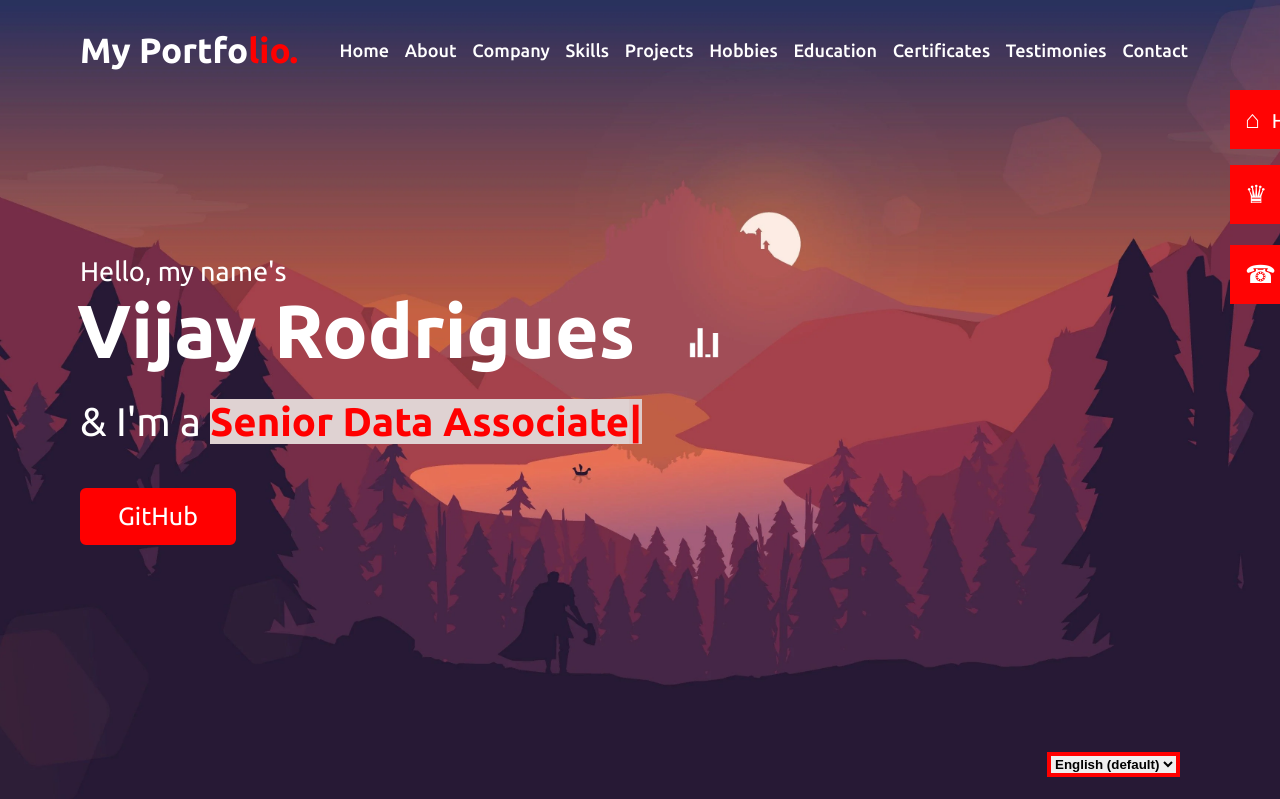
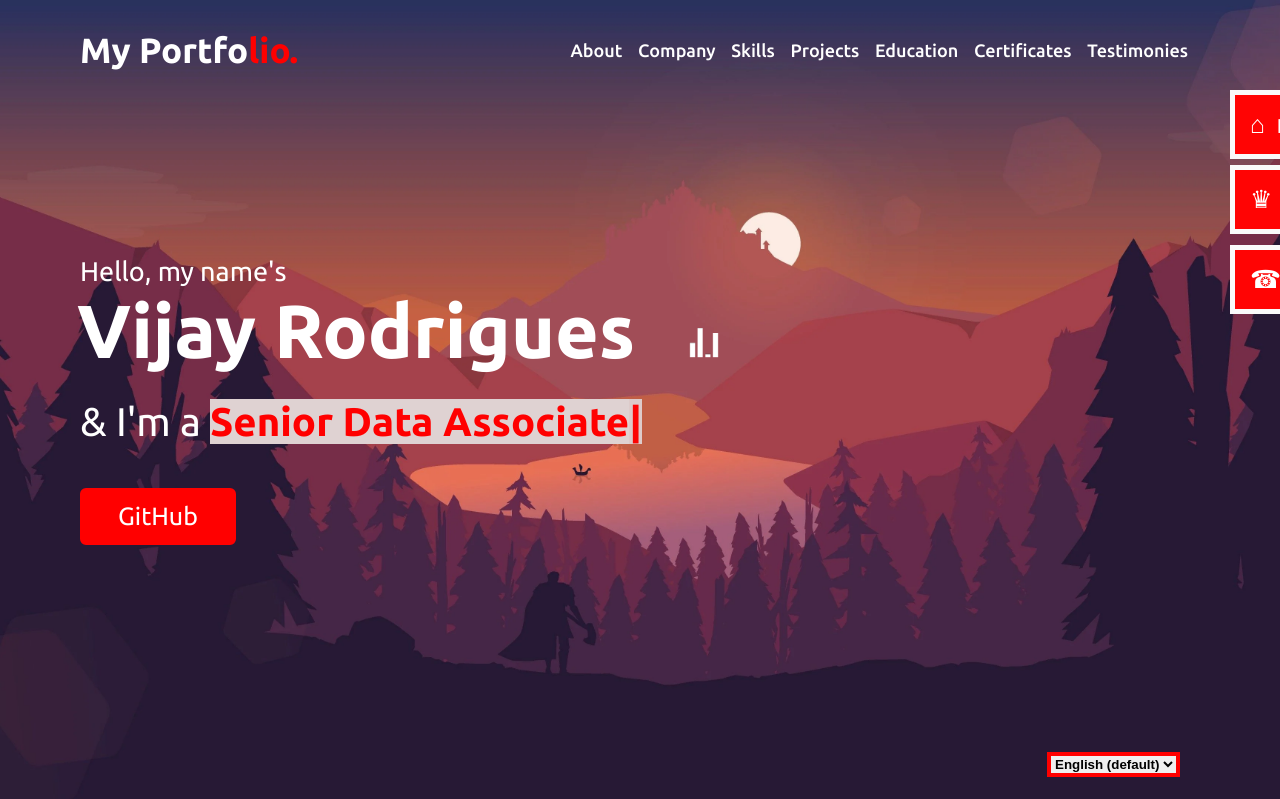
Before and after one commit to VijayRodrigues/my_personal_website_portfolio, a Flask app: page / in a window 1280 px wide. Shown: the top 799 px of the page. Run offline with Flask 2, Linux system fonts and the light colour scheme; some libraries are stand-ins or nearby versions; some web fonts are replaced.

Commit message:
first commit

```diff
--- a/templates/index.html
+++ b/templates/index.html
@@ -165,6 +165,7 @@
   font-size: 20px;
   color: white;
   border-radius: 0 5px 5px 0;
+  border: 5px solid rgb(250, 250, 250);
 }
 
 #mySidenav a:hover {
@@ -172,6 +173,7 @@
   width: 140px;
   color: #ff0404;
   background-color: white;
+  border: 5px solid rgb(12, 24, 21);
 }
 
 #home_new {
@@ -202,19 +204,16 @@
     </div>
     <nav class="navbar">
         <div class="max-width">
-            <div class="logo"><a href="#">My Portfo<span>lio.</span></a></div>
+            <div class="logo"><a href="#home">My Portfo<span>lio.</span></a></div>
 
             <ul class="menu">
-                <li><a href="#home" class="menu-btn">Home</i></a></li>
                 <li><a href="#about" class="menu-btn">About</a></li>
                 <li><a href="#company" class="menu-btn">Company</a></li>
                 <li><a href="#skills" class="menu-btn">Skills</a></li>
                 <li><a href="#services" class="menu-btn">Projects</a></li>
-                <li><a href="#hobbies" class="menu-btn">Hobbies</a></li>
                 <li><a href="#education" class="menu-btn">Education</a></li>
                 <li><a href="#certificates" class="menu-btn">Certificates</a></li>
                 <li><a href="#testimonies" class="menu-btn">Testimonies</a></li>
-                <li><a href="#contact" class="menu-btn">Contact</a></li>
             </ul>
 
             <div class="menu-btn">
@@ -764,7 +763,7 @@
     -->
 </style>
 
-    <br /><select class="trans_ops" onchange="doGTranslate(this);"><option value="en|en">English (default)</option><option value="en|kn">Kannada</option><option value="en|hi">Hindi</option><option value="en|ml">Malayalam</option><option value="en|te">Telugu</option><option value="en|ta">Tamil</option><option value="en|bn">Bengali</option><option value="en|es">Spanish</option><option value="en|de">German</option><option value="en|ar">Arabic</option><option value="en|fr">French</option><option value="en|iw">Hebrew</option><option value="en|zh-CN">Chinese</option></select><div id="google_translate_element2"></div>
+    <br /><select class="trans_ops" onchange="doGTranslate(this);"><option value="en|en">English (default)</option><option value="en|kn">Kannada</option><option value="en|hi">Hindi</option><option value="en|ml">Malayalam</option><option value="en|te">Telugu</option><option value="en|ta">Tamil</option><option value="en|no">Norwegian</option><option value="en|es">Spanish</option><option value="en|ar">Arabic</option><option value="en|iw">Hebrew</option></select><div id="google_translate_element2"></div>
     <script type="text/javascript">
     function googleTranslateElementInit2() {new google.translate.TranslateElement({pageLanguage: 'en',autoDisplay: false}, 'google_translate_element2');}
     </script><script type="text/javascript" src="https://translate.google.com/translate_a/element.js?cb=googleTranslateElementInit2"></script>
```
